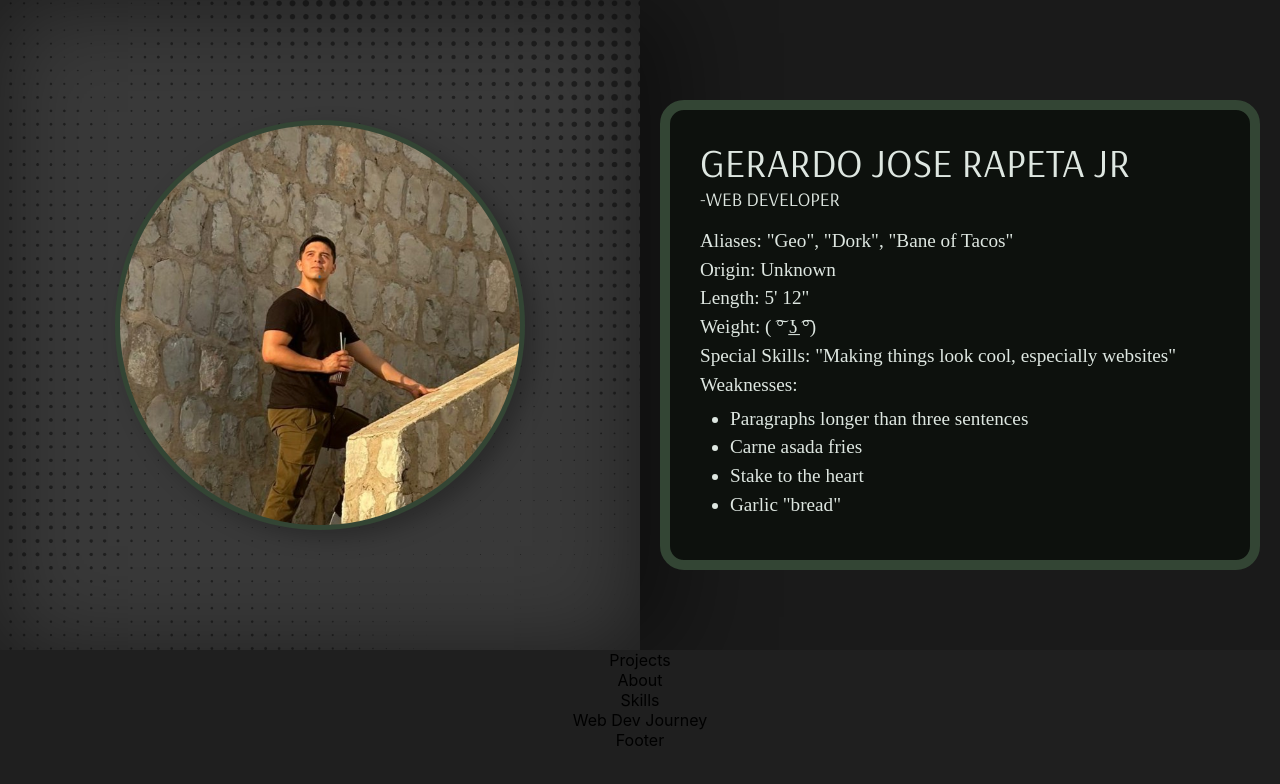
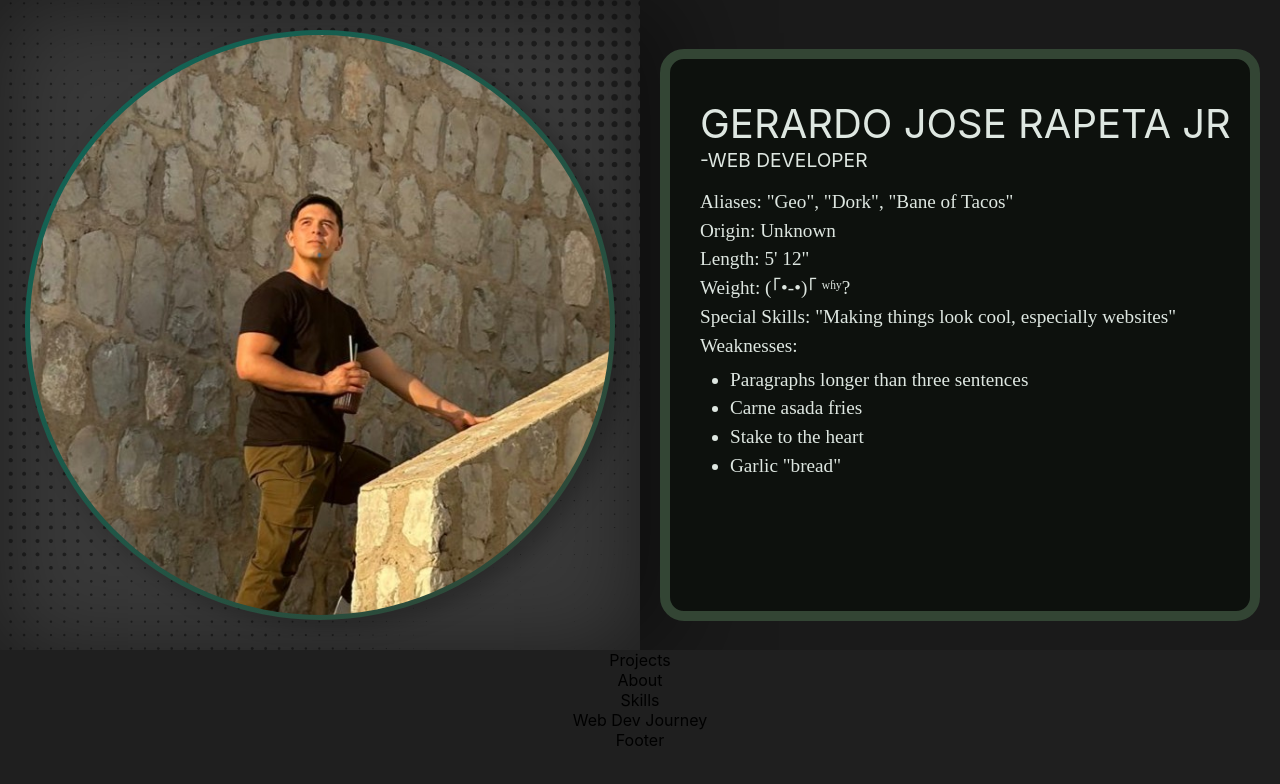
Before and after one commit to G3o-R/gerardo-rapeta-portfolio-site, a React (Create React App) app: page / in a window 1280 px wide. Shown: the top 784 px of the page. Built offline with nearby package versions, Linux system fonts and the light colour scheme.

Commit message:
last touch ups for now

```diff
--- a/src/components/Header.js
+++ b/src/components/Header.js
@@ -27,9 +27,9 @@ export default function Header() {
           <GeneralContainer className="container text">
             <TextBoxWrapper className="text-box-wrapper">
               <TextBoxContainer className="text-box-container">
-                <h1>
+                <h3>
                   GERARDO JOSE RAPETA JR <span>-Web Developer</span>
-                </h1>
+                </h3>
                 <ul>
                   <li>
                     <strong>Aliases:</strong> "Geo", "Dork", "Bane of Tacos"
@@ -41,7 +41,7 @@ export default function Header() {
                     <strong>Length:</strong> 5' 12"
                   </li>
                   <li>
-                    <strong>Weight:</strong> ( ͠° ͟ʖ ͡°)
+                    <strong>Weight:</strong> (｢•-•)｢ ʷʱʸ?
                   </li>
                   <li>
                     <strong>Special Skills:</strong> "Making things look cool,
--- a/src/styles/HeaderStyles.js
+++ b/src/styles/HeaderStyles.js
@@ -47,7 +47,7 @@ export const GeneralWrapper = styled.div`
 
     }
 
-    @media screen and (max-width: 1080px) {
+    @media screen and (max-width: 1079px) {
     max-height: 450px;
     }
 
@@ -75,8 +75,8 @@ export const GeneralContainer = styled.div`
     align-items: center;
     box-shadow: inset 0px 4px 90px 0px rgb(0, 0, 0, 0.5);
 
-    @media screen and (max-width: 1080px) {
-    max-height: 450px;
+    @media screen and (max-width: 1079px) {
+      max-height: 450px;
     }
   }
 
@@ -88,12 +88,10 @@ export const GeneralContainer = styled.div`
 `;
 
 export const ImageWrapper = styled.div`
-  max-width: 400px;
-  aspect-ratio: 100%;
-  overflow: hidden;
-  background-color: #334534;
+  background-image: linear-gradient(to bottom right, #0d6759, #334534);
+  padding: 5px;
+  aspect-ratio: 1/1;
   margin: 25px;
-  padding: 5px;
   border-radius: 50%;
   filter: drop-shadow(10px 8px 10px rgb(0, 0, 0, 0.25));
 
@@ -118,11 +116,10 @@ export const ImageContainer = styled.div`
 export const TextBoxWrapper = styled.div`
   width: 100%;
   height: 100%;
-  border-radius: 32px;
   margin: 20px;
   max-width: 750px;
   @media screen and (min-width: 1080px){
-    max-height: 450px;
+    max-height: 85%;
 
   }
 
@@ -148,7 +145,7 @@ export const TextBoxContainer = styled.div`
   padding-left: 30px;
   text-align: left;
 
-  h1 {
+  h3 {
     font-size: 2.5rem;
     font-weight: normal;
     color: #dee7e1;
@@ -170,7 +167,7 @@ export const TextBoxContainer = styled.div`
   }
 
   @media screen and (max-width: 1560px) {
-    h1,
+    h3,
     span {
       display: block;
       margin-right: 0;
```
